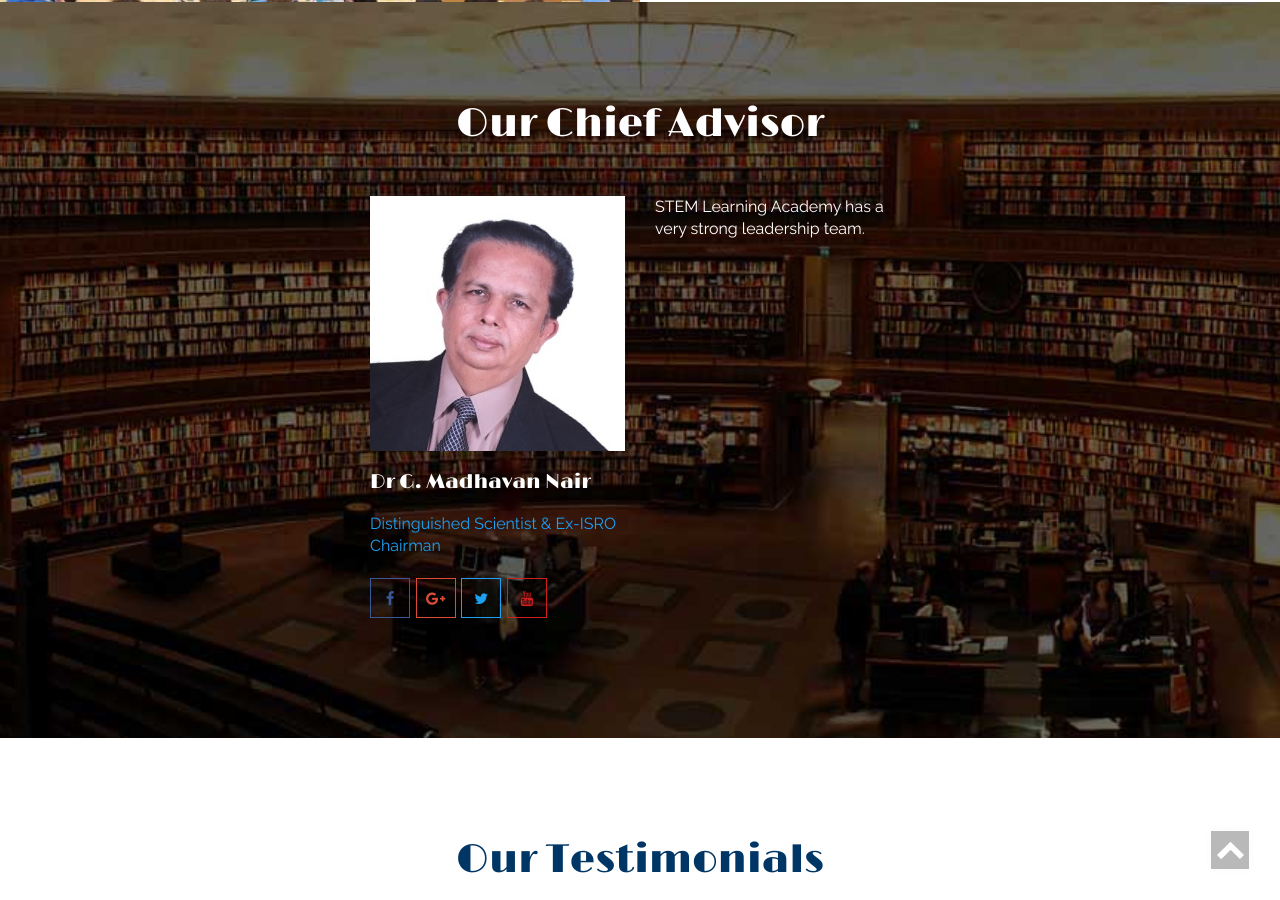
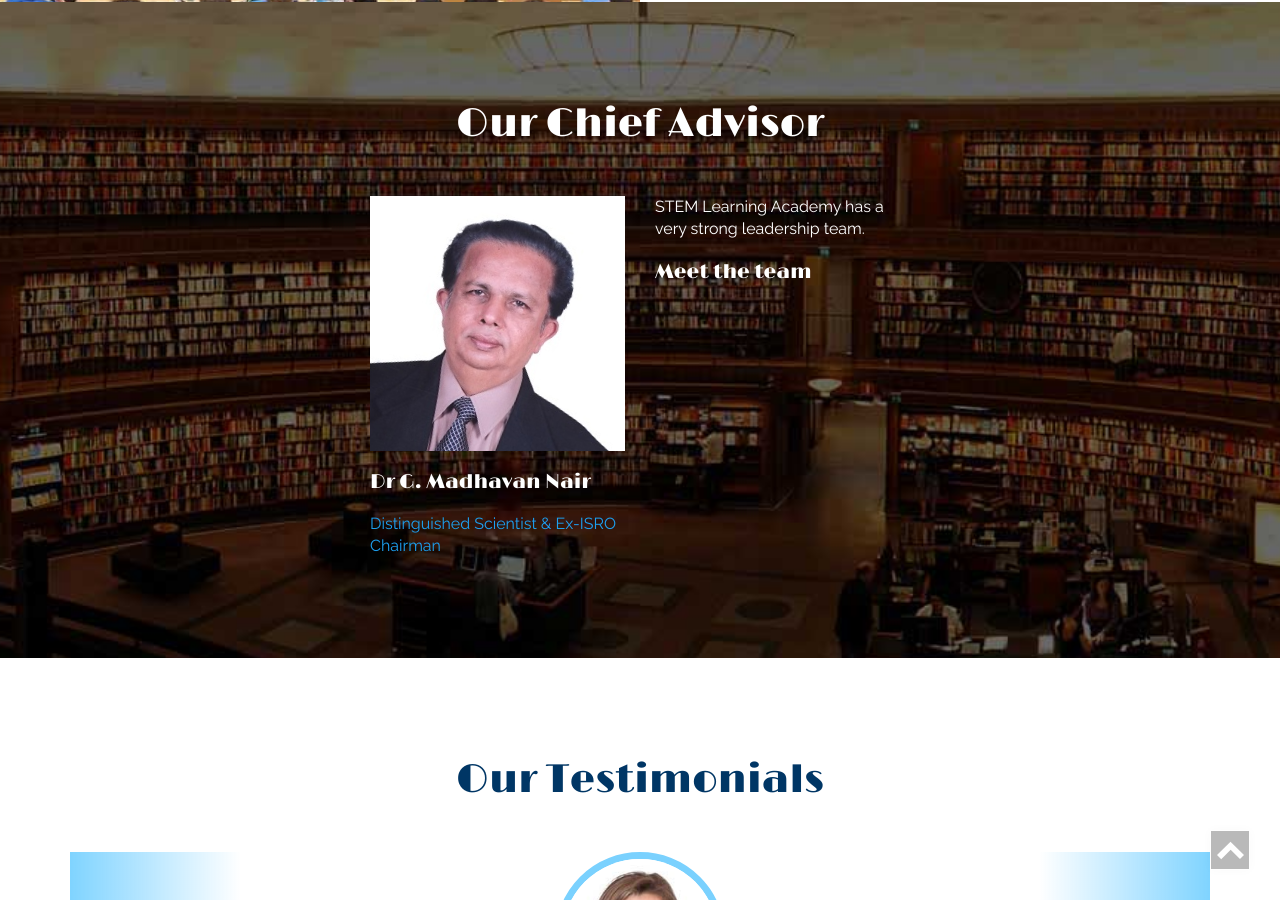
Before and after one commit to dhanyacm/stem, a Jekyll site: the page built from index.html, in a window 1280 px wide and 900 px high, scrolled down 1670 px. Built offline with Jekyll 4.4.1, drawn with Linux system fonts in a browser that asks for light colours; a script that is not in the unit is left out.

Commit message:
Update index.html

```diff
--- a/index.html
+++ b/index.html
@@ -371,21 +371,20 @@
 				<h4 class="slideanim">Dr G. Madhavan Nair</h4>
 				<p class="slideanim" style="color:#1da1f2;">Distinguished Scientist & Ex-ISRO Chairman</p>
 
-				<ul class="social-icons1">
+				<!--<ul class="social-icons1">
 					<li class="slideanim"><a href="#"><i class="fa fa-facebook" aria-hidden="true"></i></a></li>
 					<li class="slideanim"><a href="#"><i class="fa fa-google-plus" aria-hidden="true"></i></a></li>
 					<li class="slideanim"><a href="#"><i class="fa fa-twitter" aria-hidden="true"></i></a></li>
 					<li class="slideanim"><a href="#"><i class="fa fa-youtube" aria-hidden="true"></i></a></li>
-				</ul>
+				</ul>	 -->
 			</div>
 		</div>
 		<div class="col-lg-3 col-md-6 col-sm-12 team-w3l">
 			<div class="team-info">
 				<p class="slideanim">STEM Learning Academy has a very strong leadership team.</p>
-				<a href="team.html" title="Click"><h4 class="slideanim"></h4></a>
+				<a href="team.html" class="about-link slideanim" title="Click"><h4 class="slideanim">Meet the team</h4></a>
 
 			</div>
-
 		</div>
 		<div class="col-lg-3 col-md-6 col-sm-12 team-w3l"></div>
 		<div class="clearfix"></div>
```
